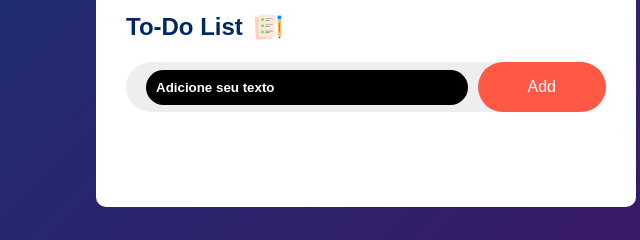
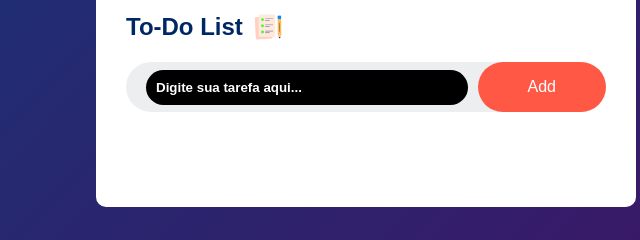
Before and after one commit to Thorzuck01/To-Do-List, a plain HTML site: page index.html in a window 1280 px wide. Shown: the part 138-378 px from the top of the page, 274-914 px from the left. Drawn offline with Linux system fonts and the light colour scheme.

Commit message:
Update index.html

```diff
--- a/index.html
+++ b/index.html
@@ -12,7 +12,7 @@
         <div class="todo-app">
             <h2>To-Do List <img src="imagens/icon.png" alt="ico"></h2>
             <div class="row">
-                <input type="text" name="ftext" id="ftext" placeholder="Adicione seu texto">
+                <input type="text" name="ftext" id="ftext" placeholder="Digite sua tarefa aqui...">
                 <button onclick="addtask()">Add</button>
             </div>
             <ul id="list-container">
```
